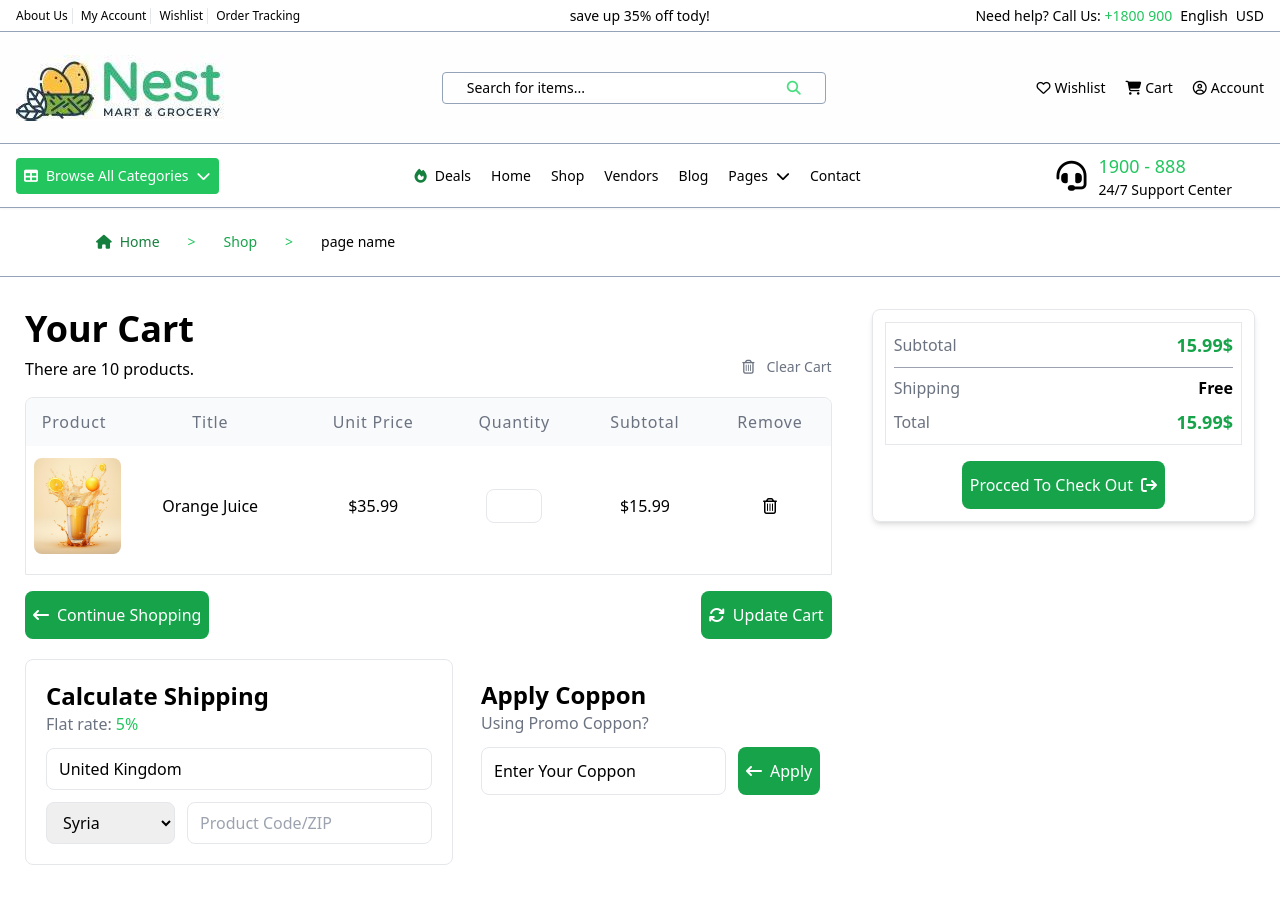
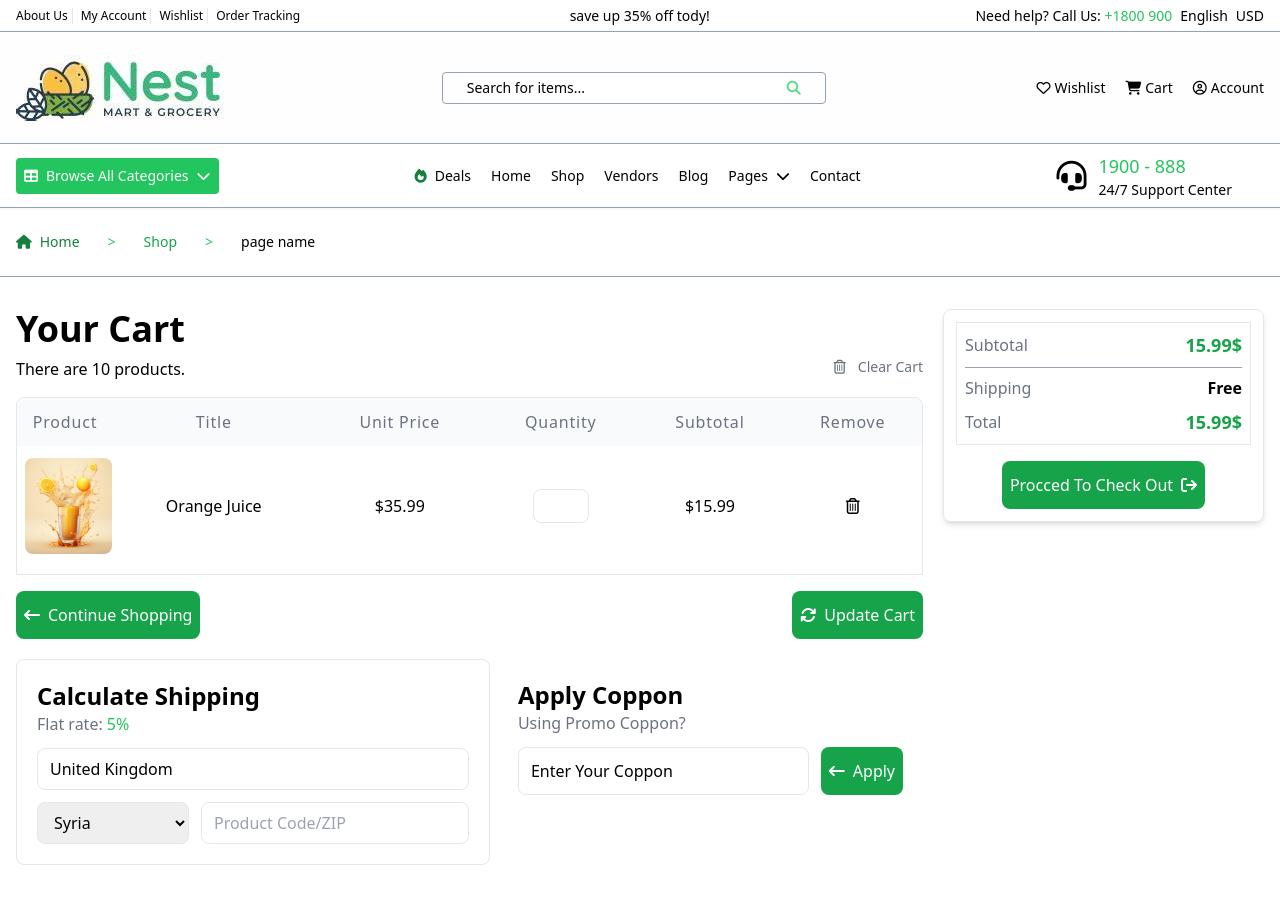
Before and after one commit to osama784/Eommerce, a Django app: page /cart/ in a window 1280 px wide. Run offline with Django 5.2, Linux system fonts and the light colour scheme; a user stored in the database is signed in; data comes from the database, SQL or seed files in the repository; some libraries are stand-ins or nearby versions.

Commit message:
change the styling of cart.html to a better shape

```diff
--- a/templates/cart.html
+++ b/templates/cart.html
@@ -9,10 +9,10 @@
 {% block content %}
 {% include 'navbar.html'%}
 {% include 'path.html'%}
-
-<div class="grid grid-cols-12 gap-10 container mx-auto my-8 px-5 max-w-[1270px]">
-    <div class="col-span-full lg:col-span-8 space-y-5">
-        <div class=" space-y-4">
+<div class="container mx-auto my-8 px-4 xl:max-w-7xl">
+    <div class="flex gap-5 flex-col lg:flex-row *:grow">
+        <div class="space-y-5">
+            <div class="space-y-4">
                 <div class="space-y-2">
                     <h1 class="font-bold text-4xl">Your Cart</h1>
                     <div class="flex justify-between">
@@ -22,7 +22,7 @@
                     </div>
                 </div>
                 <div class="overflow-x-auto pb-3 border rounded-t-lg">
-                <table class="rounded-lg min-w-[550px] sm:min-w-full h-fit text-center">
+                    <table class="rounded-lg min-w-[648px] sm:min-w-full h-fit text-center">
                         <thead class="bg-gray-50">
                             <tr class="*:py-3 *:font-medium *:tracking-wider text-gray-500">
                                 <th class="!w-24 ">Product</h3>
@@ -36,52 +36,19 @@
                         <tbody>
                             <tr class="*:pb-2 *:first:pt-3">
                                 <td class="pl-2">
-                                <img src="{% static 'images/juice.jpg'%}" alt="" class="rounded-lg object-cover h-24">
+                                    <img src="{% static 'images/juice.jpg'%}" alt=""
+                                        class="rounded-lg object-cover h-24">
                                 </td>
                                 <td>Orange Juice</td>
                                 <td>$35.99</td>
-                            <td><input type="number" name="" id="" class="w-14 border p-1 outline-none rounded-lg"></td>
+                                <td><input type="number" name="" id="" class="w-14 border p-1 outline-none rounded-lg">
+                                </td>
                                 <td>$15.99</td>
                                 <td><i class="fa-regular fa-trash-can cursor-pointer"></i></td>
                             </tr>
                         </tbody>
                     </table>
                 </div>
-            <!-- <div class="space-y-10 sm:space-y-0 sm:grid grid-cols-12 gap-10 border rounded-xl">
-                <div class="flex flex-col w-full col-span-full">
-                    <div
-                        class="flex flex-wrap gap-y-3 *:grow space-x-3 *:w-16 py-5 text-center items-center bg-slate-200  rounded-xl">
-                        <h3 class="!w-24 ">Product</h3>
-                        <h3>Title</h3>
-                        <h3>Unit Price</h3>
-                        <h3>Quantity</h3>
-                        <h3>Subtotal</h3>
-                        <h3>Remove</h3>
-                    </div>
-                    <div class="flex flex-col [&>*]:border-b">
-                        <div
-                            class="flex flex-wrap gap-y-3 *:grow space-x-2 *:w-16 py-3 px-2 text-center items-center border-b last:border-b-0">
-                            <img src="{% static 'images/juice.jpg'%}" alt="" class="rounded-lg object-cover h-24">
-                            <div class="">Orange Juice</div>
-                            <div>$35.99</div>
-                            <div class=""><input type="number" name="" id=""
-                                    class="w-14 border p-1 outline-none rounded-lg"></div>
-                            <div>$15.99</div>
-                            <div><i class="fa-regular fa-trash-can cursor-pointer"></i></div>
-                        </div>
-                        <div
-                            class="flex flex-wrap *:grow space-x-2 space-y-4 *:w-16 py-3 px-2 text-center items-center border-b last:border-b-0">
-                            <img src="{% static 'images/cake.jpg'%}" alt="" class="rounded-lg object-cover h-24">
-                            <div class="">Chocolate Bread</div>
-                            <div>$15.99</div>
-                            <div class=""><input type="number" name="" id=""
-                                    class="w-14 border p-1 outline-none rounded-lg"></div>
-                            <div>$15.99</div>
-                            <div><i class="fa-regular fa-trash-can cursor-pointer"></i></div>
-                        </div>
-                    </div>
-                </div>
-            </div> -->
                 <div class="flex justify-between">
                     <a href="">
                         <div class="text-white bg-green-600 px-2 py-3 rounded-lg flex items-center gap-2">
@@ -106,7 +73,7 @@
                     <div class="flex flex-col gap-3">
                         <input type="text" placeholder="United Kingdom"
                             class="rounded-lg pl-3 py-2 border placeholder:text-black">
-                    <div class="flex gap-3 *:grow">
+                        <div class="flex flex-wrap gap-3 *:grow">
                             <select name="" id="" class="rounded-lg pl-3 py-2 border">
                                 <option value="">Syria</option>
                                 <option value="">US</option>
@@ -122,7 +89,7 @@
                         <h1 class="font-bold text-2xl">Apply Coppon</h1>
                         <p class="text-gray-500">Using Promo Coppon?</p>
                     </div>
-                <div class="flex gap-3 cursor-pointer">
+                    <div class="flex flex-wrap gap-3 cursor-pointer">
                         <input type="text" placeholder="Enter Your Coppon"
                             class="rounded-lg pl-3 py-2 border grow placeholder:text-black">
                         <div class="text-white bg-green-600 px-2 py-3 rounded-lg flex items-center gap-2">
@@ -133,8 +100,7 @@
                 </div>
             </div>
         </div>
-    <div class="grid-cols-2 gap-y-5 space-y-10 mt-10 sm:mt-0 lg:space-y-0 col-span-full lg:col-span-4 lg:grid">
-        <div class="rounded-lg shadow-md border flex flex-col gap-4 col-span-full p-3 h-fit">
+        <div class="rounded-lg shadow-md border flex flex-col gap-4 p-3 h-fit">
             <div class="border flex flex-col gap-2 p-2">
                 <div class="flex justify-between items-center">
                     <span class="text-gray-500">Subtotal</span>
--- a/templates/path.html
+++ b/templates/path.html
@@ -1,5 +1,5 @@
 <div class=" w-full py-6 border-b border-slate-400 content-center">
-    <div class="container flex flex-wrap  gap-7 px-4 sm:pl-24 justify-center sm:justify-normal items-center text-sm ">
+    <div class="container flex flex-wrap mx-auto gap-7 px-4 justify-center md:justify-normal items-center text-sm ">
         <a href="{% url 'index'%}">
             <div class="text-green-700 flex items-center gap-2">
                 <i class="fa-solid fa-house"></i>
```
Lines whose indentation alone changed are shown as unchanged.
